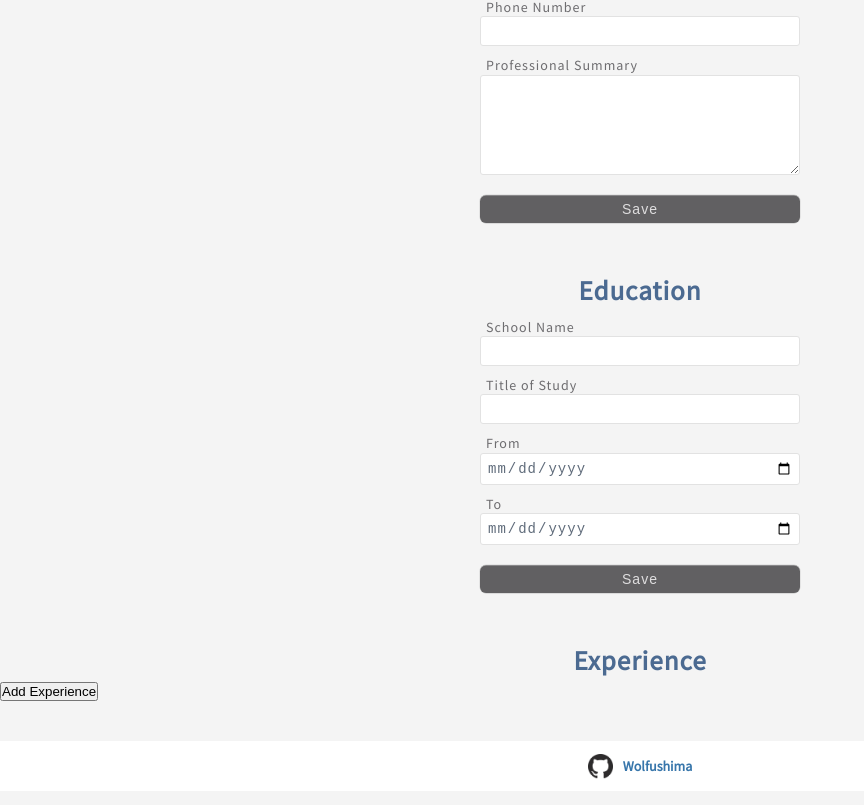
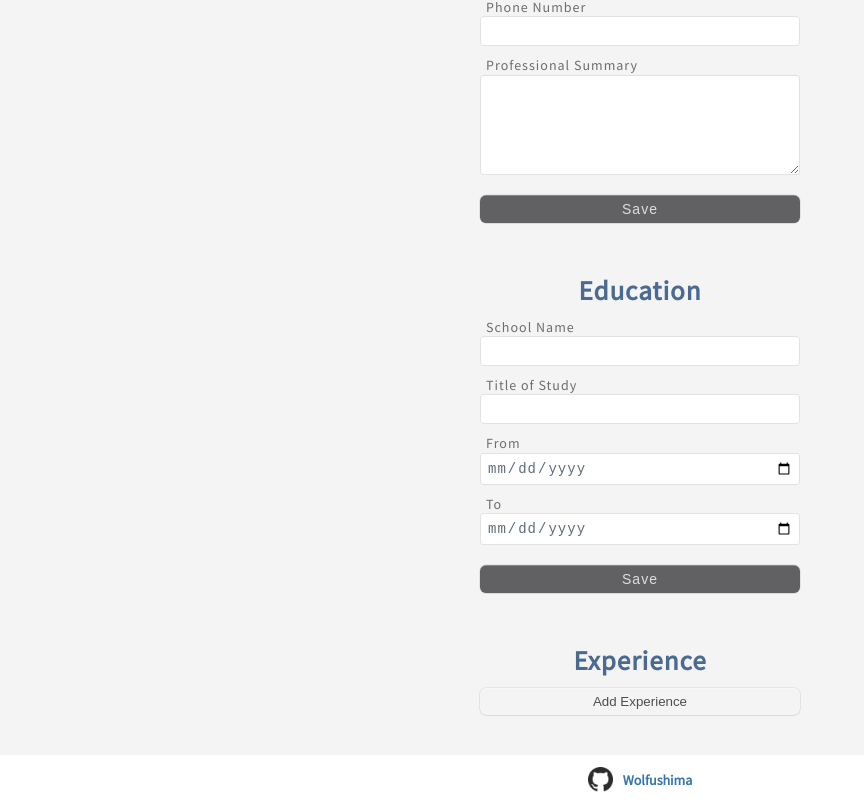
Before and after one commit to Wolfushima/react-cv-application, a React (Create React App) app: page / in a window 1280 px wide. Shown: the part 332-1137 px from the top of the page, without its empty margins (0-864 px from the left). Built offline with nearby package versions, Linux system fonts and the light colour scheme.

Commit message:
Add style for add and remove buttons

```diff
--- a/src/components/CV/ExperienceInfo/ExperienceInfoList.js
+++ b/src/components/CV/ExperienceInfo/ExperienceInfoList.js
@@ -44,8 +44,8 @@ export default class ExperienceInfoList extends Component {
         <OverviewExperienceInfoList
           experienceList={experienceList}
           handleRemove={handleRemove}
+          handleAdd={handleAdd}
         />
-        <button className="add-btn" type="button" onClick={handleAdd}>Add Experience</button>
       </>
     );
   }
--- a/src/components/CV/ExperienceInfo/OverviewExperienceInfoList.js
+++ b/src/components/CV/ExperienceInfo/OverviewExperienceInfoList.js
@@ -1,6 +1,6 @@
 import React from 'react';
 
-const OverviewExperienceInfoList = ({ experienceList, handleRemove }) => (
+const OverviewExperienceInfoList = ({ experienceList, handleRemove, handleAdd }) => (
   <ul className="experience-list-container">
     {
         experienceList.map((experience) => (
@@ -16,6 +16,7 @@ const OverviewExperienceInfoList = ({ experienceList, handleRemove }) => (
           </li>
         ))
     }
+    <button className="add-btn" type="button" onClick={handleAdd}>Add Experience</button>
   </ul>
 );
 
--- a/src/scss/_cv.scss
+++ b/src/scss/_cv.scss
@@ -81,6 +81,59 @@
                 cursor: pointer;
               }
         }
+    }
 
+    .experience-info-form {
+        margin-bottom: 0;
     }
 }
+
+.experience-list-container {
+    display: flex;
+    flex-direction: column;
+
+    .experience {
+        display: flex;
+        justify-content: flex-start;
+        align-items: flex-start;
+        flex-direction: column;
+        margin-bottom: 30px;
+    }
+
+    .add-btn,
+    .remove-btn {
+        align-self: center;
+        display: flex;
+        flex-direction: column;
+        align-items: center;
+        padding: 6px 14px;
+        border-radius: 6px;
+        border: none;
+        // margin-top: 10px;
+        min-width: 320px;
+        max-width: 320px;
+
+        background: hsl(260, 1%, 38%);
+        box-shadow: 0px 0.5px 1px rgba(0, 0, 0, 0.1), inset 0px 0.5px 0.5px rgba(255, 255, 255, 0.5), 0px 0px 0px 0.5px rgba(0, 0, 0, 0.12);
+        color: #DFDEDF;
+        user-select: none;
+        -webkit-user-select: none;
+        touch-action: manipulation;
+
+        &:hover {
+        box-shadow: inset 0px 0.8px 0px -0.25px rgba(255, 255, 255, 0.2), 0px 0.5px 1px rgba(0, 0, 0, 0.1), 0px 0px 0px 3.5px rgba(58, 108, 217, 0.5);
+        outline: 0;
+        cursor: pointer;
+        }
+    }
+
+    .add-btn {
+        margin-top: 10px;
+        background: none;
+        color: #4e4e4e;
+    }
+
+    .remove-btn {
+        background: hsl(242deg 29% 48%);
+    }
+}
```
